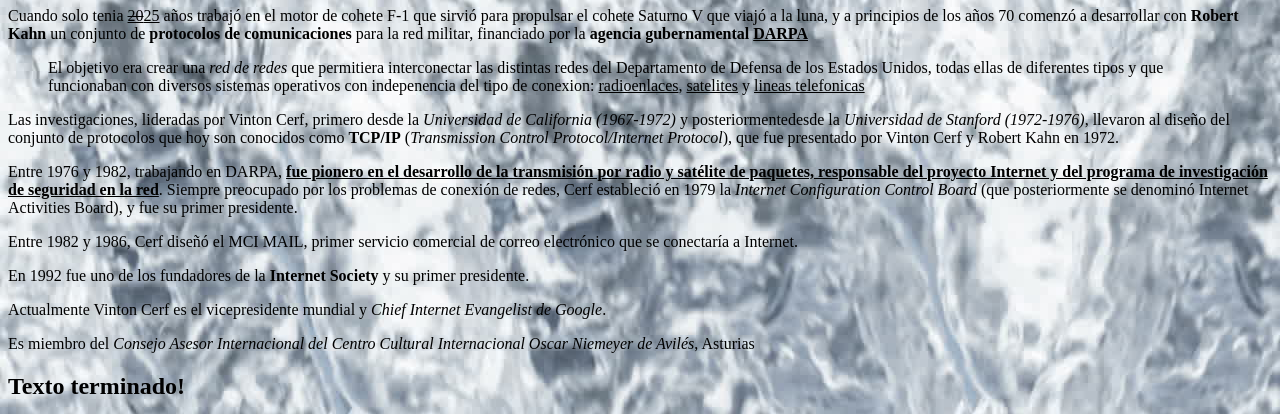
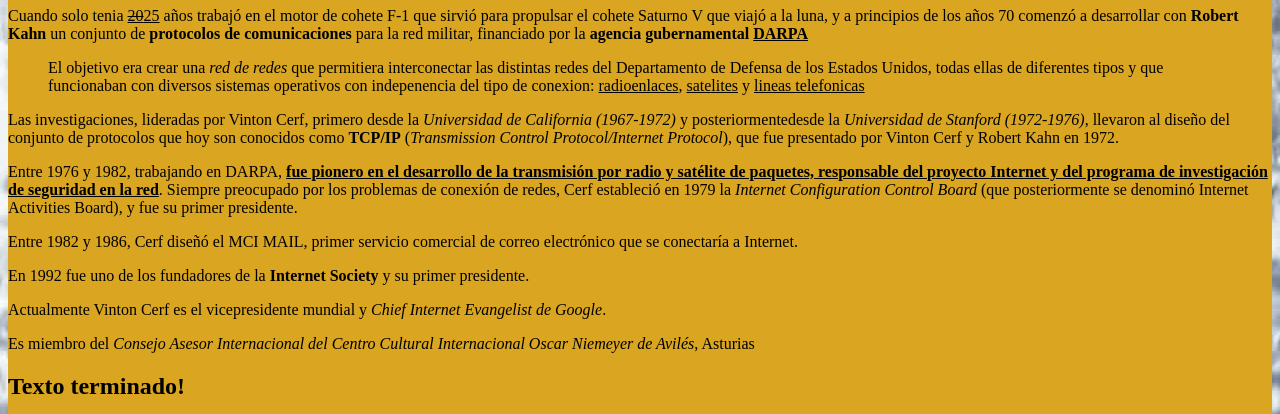
Before and after one commit to Asorux/medallas-pokemon, a plain HTML site: page pages/medalla cascada.html in a window 1280 px wide. Shown: the part 73-487 px from the top of the page. Drawn offline with Linux system fonts and the light colour scheme.

Commit message:
comentarios

```diff
--- a/styles/cascada.css
+++ b/styles/cascada.css
@@ -1,7 +1,9 @@
 body{
     background-image: url(/assets/waterfall.jpg);
 }
-
+div{
+    background-color: goldenrod;
+}
 
 a{
     font-size: 30px;
```
